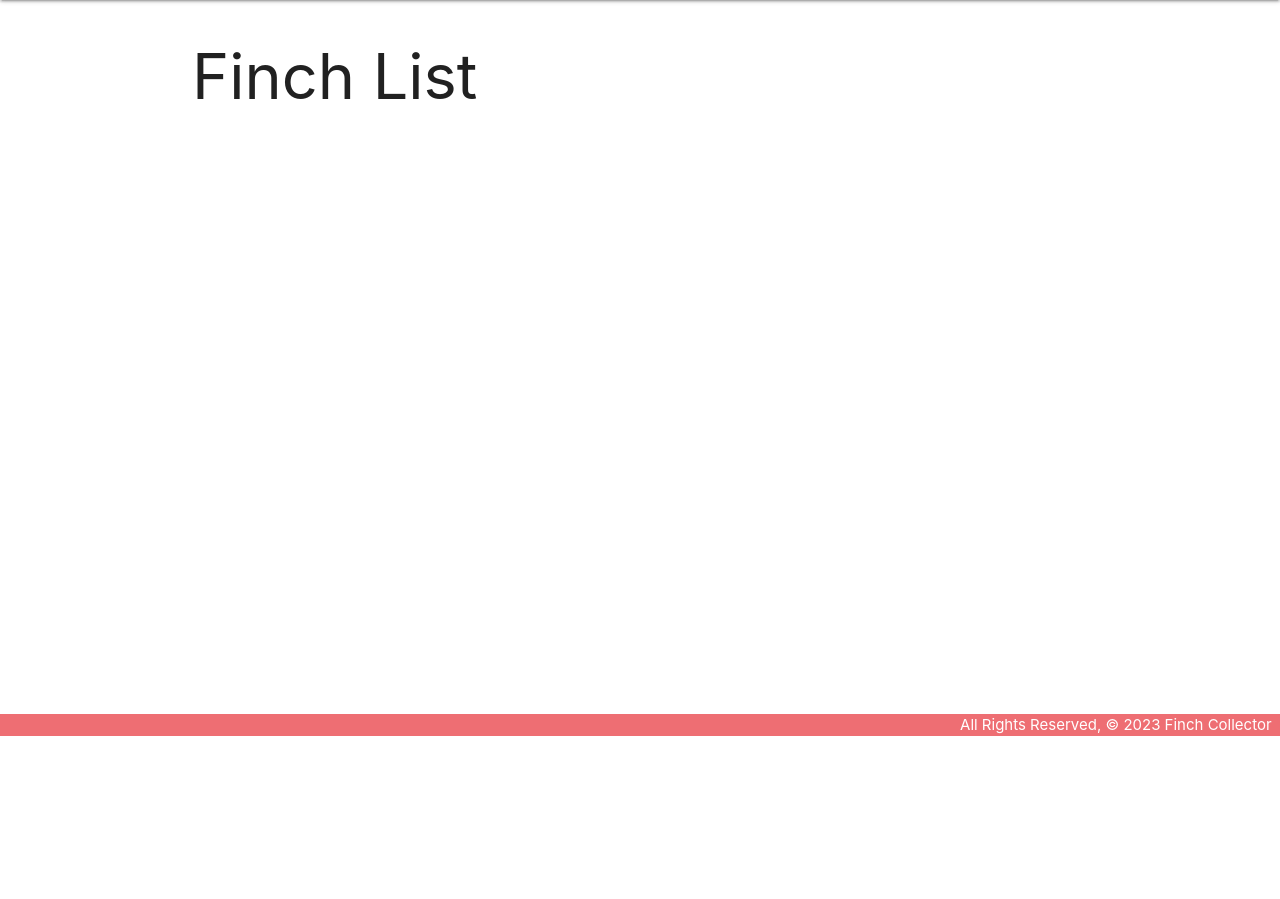
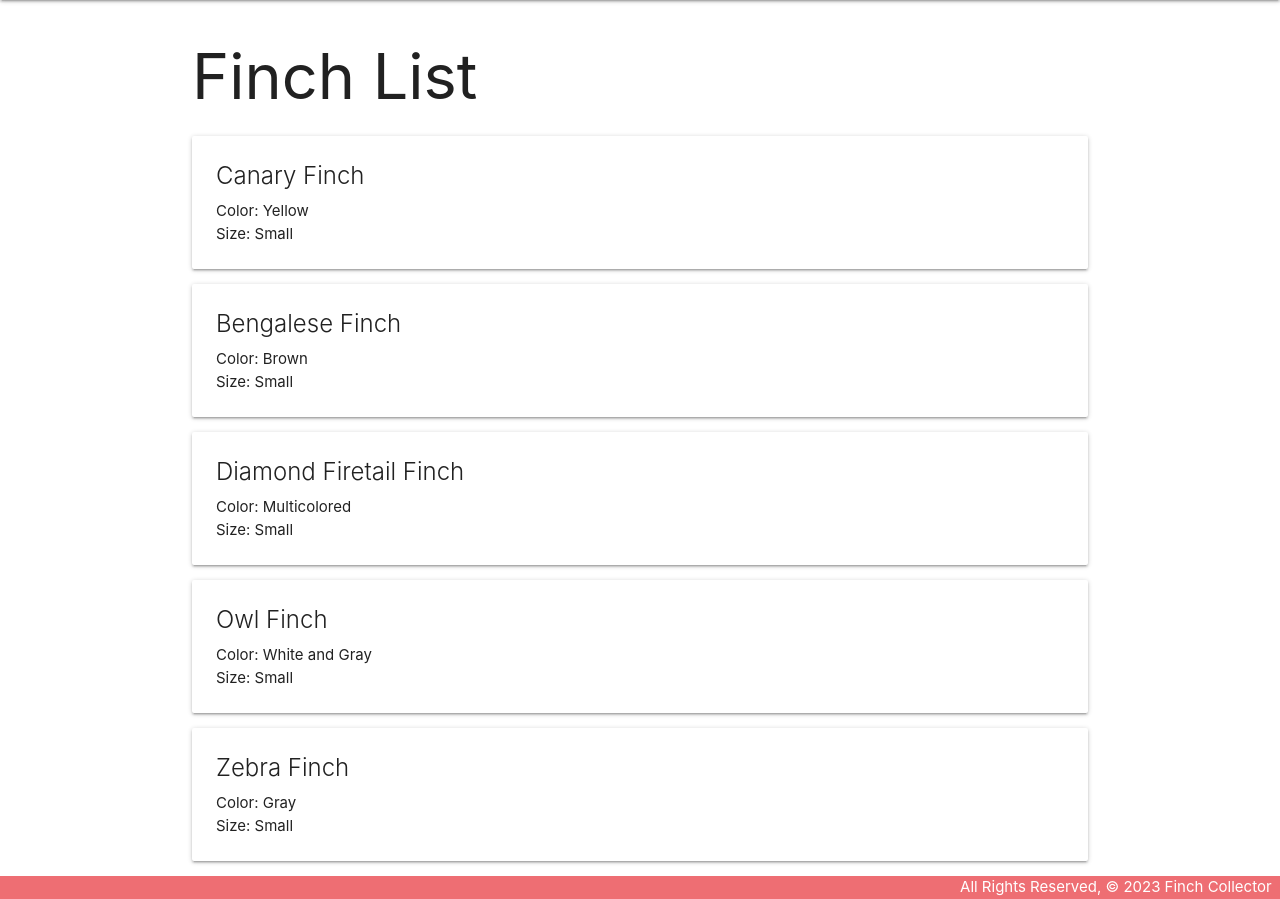
Before and after one commit to harrymohney/django-collector, a Django app: page /finches/ in a window 1280 px wide. Shown: the part 64-963 px from the top of the page. Before the commit the page ends 800 px from the top, so only its background shows below. Run offline with Django 4.2, Linux system fonts and the light colour scheme.

Commit message:
view all displaying

```diff
--- a/main_app/templates/base.html
+++ b/main_app/templates/base.html
@@ -19,7 +19,7 @@
         </ul>
         <ul class="right">
           <li><a href="/about">About</a></li>
-          <li><a href="/finches/index">View All My Finches</a></li>
+          <li><a href="/finches/">View All My Finches</a></li>
         </ul>
       </div>
     </nav>
--- a/main_app/views.py
+++ b/main_app/views.py
@@ -2,11 +2,11 @@ from django.shortcuts import render
 from .models import Finch
 
 finches = [
-    # {'name': 'Canary Finch', 'color': 'Yellow', 'size': 'Small'},
-    # {'name': 'Bengalese Finch', 'color': 'Brown', 'size': 'Small'},
-    # {'name': 'Diamond Firetail Finch', 'color': 'Multicolored', 'size': 'Small'},
-    # {'name': 'Owl Finch', 'color': 'White and Gray', 'size': 'Small'},
-    # {'name': 'Zebra Finch', 'color': 'Gray', 'size': 'Small'}
+    {'name': 'Canary Finch', 'color': 'Yellow', 'size': 'Small'},
+    {'name': 'Bengalese Finch', 'color': 'Brown', 'size': 'Small'},
+    {'name': 'Diamond Firetail Finch', 'color': 'Multicolored', 'size': 'Small'},
+    {'name': 'Owl Finch', 'color': 'White and Gray', 'size': 'Small'},
+    {'name': 'Zebra Finch', 'color': 'Gray', 'size': 'Small'}
 ]
 
 def home(request):
```
